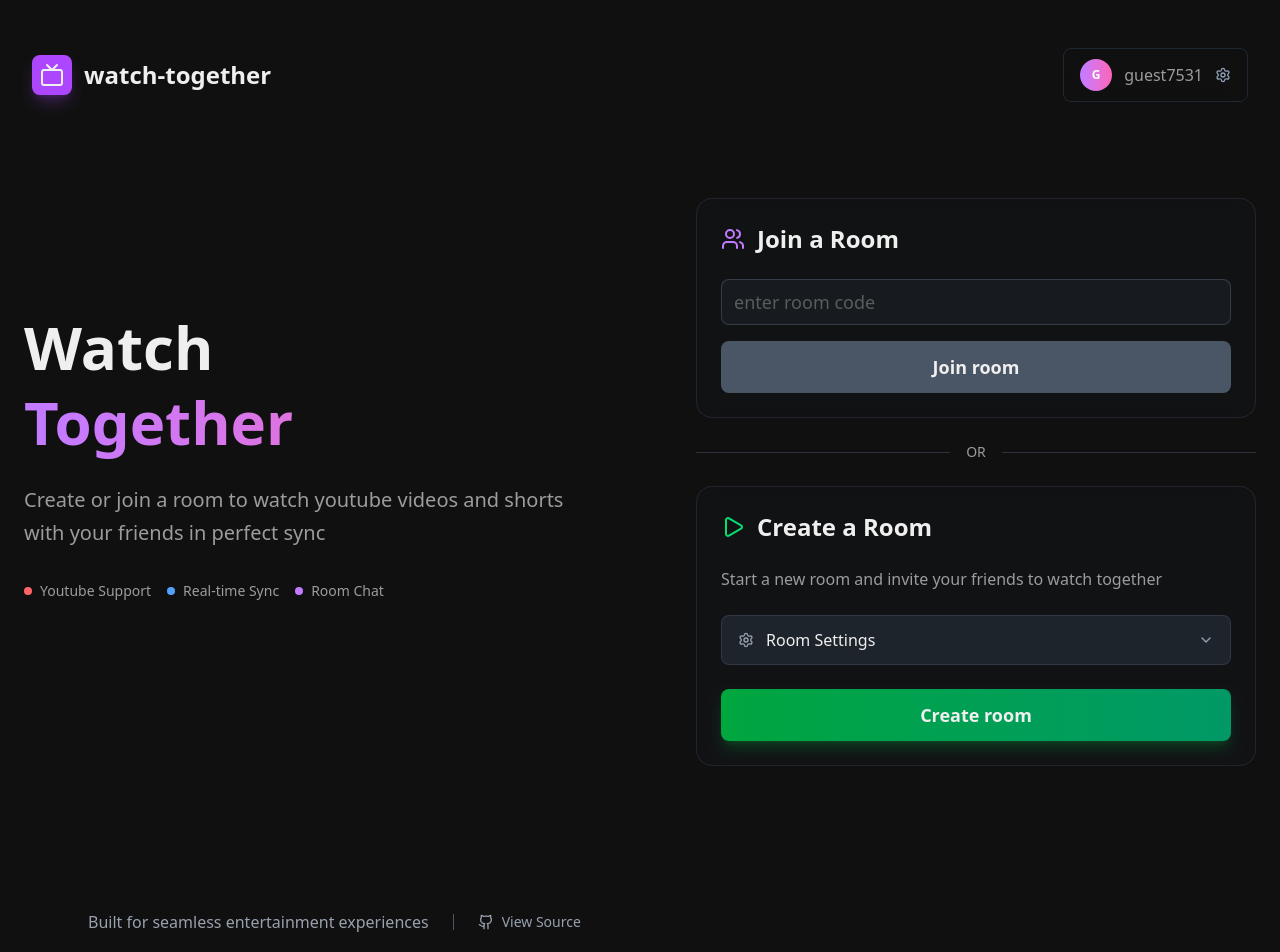
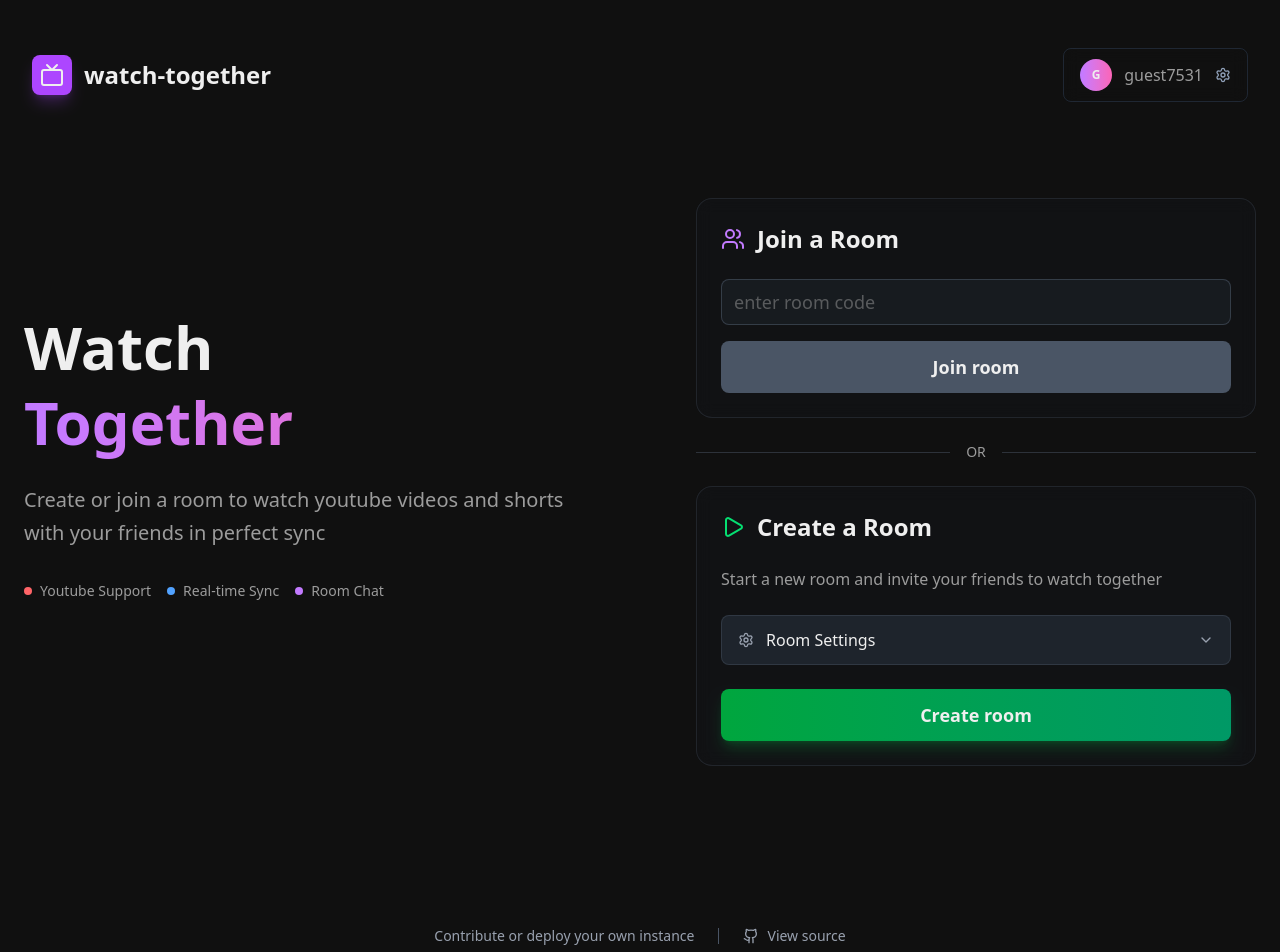
Before and after one commit to csehviktor/watch-together, a React (Vite) app in the folder ui/: page / in a window 1280 px wide. Shown: the top 952 px of the page. Built offline with nearby package versions, Linux system fonts and the light colour scheme.

Commit message:
fix tailwind

```diff
--- a/ui/src/components/Avatar.tsx
+++ b/ui/src/components/Avatar.tsx
@@ -12,7 +12,7 @@ export function Avatar({ client, width, height }: { client: WebsocketClient | nu
                 height: height * 4,
             }}
         >
-            { !client?.avatar && <span className="text-xs font-semibold text-white"> { client?.username.charAt(0).toUpperCase() }</span> }
+            { !client?.avatar && <span className="text-xs font-semibold text-secondary"> { client?.username.charAt(0).toUpperCase() }</span> }
         </div>
     )
 }
--- a/ui/src/components/RoomHeader.tsx
+++ b/ui/src/components/RoomHeader.tsx
@@ -53,7 +53,7 @@ export function RoomHeader({ code, connection }: { code: string, connection: Con
                 <div className="flex items-center space-x-3">
                     { /* back button */}
                     <button onClick={() => navigate("/")} className="p-2 hover:bg-gray-700/40 rounded-lg transition-colors">
-                        <ArrowLeft className="w-5 h-5 text-gray-400 hover:text-white" />
+                        <ArrowLeft className="w-5 h-5 text-gray-400 hover:text-secondary" />
                     </button>
 
                     { /* room code */}
@@ -61,7 +61,7 @@ export function RoomHeader({ code, connection }: { code: string, connection: Con
                     <div className="flex items-center space-x-2 bg-gray-800/20 rounded-lg px-3 py-1.5">
                         <span className="text-purple-400 font-mono text-sm">{code}</span>
                         <button onClick={copyRoomCode} className="p-1 hover:bg-gray-800/60 rounded transition-colors cursor-pointer">
-                            <Copy className="w-3 h-3 text-gray-400 hover:text-white" />
+                            <Copy className="w-3 h-3 text-gray-400 hover:text-secondary" />
                         </button>
                     </div>
                 </div>
--- a/ui/src/index.css
+++ b/ui/src/index.css
@@ -11,13 +11,13 @@ body {
 }
 
 ::-webkit-scrollbar {
-    @apply w-1
+    @apply w-1;
 }
 
 ::-webkit-scrollbar-track {
-    @apply bg-transparent
+    @apply bg-transparent;
 }
 
 ::-webkit-scrollbar-thumb {
-    @apply bg-primary/20 rounded-md
+    @apply bg-primary/20 rounded-md;
 }
--- a/ui/src/pages/home.tsx
+++ b/ui/src/pages/home.tsx
@@ -211,7 +211,7 @@ export default function HomePage() {
                                                 />
                                                 <div className="flex items-center space-x-2 bg-gray-600/60 rounded-lg px-3 py-1.5 ">
                                                     <Users className="w-4 h-4 text-purple-400" />
-                                                    <span className="text-white font-medium">{roomSettings.max_clients}</span>
+                                                    <span className="text-secondary font-medium">{roomSettings.max_clients}</span>
                                                 </div>
                                             </div>
                                             <p className="text-xs text-gray-400 mt-2">Set the maximum number of people who can join your room (2-20)</p>
@@ -225,7 +225,7 @@ export default function HomePage() {
                                                 <div className="flex-1">
                                                     <div className="flex items-center space-x-3 mr-4">
                                                         <Play className="w-4 h-4 text-green-400" />
-                                                        <span className="text-white font-medium word-wrap">Only admin can play video</span>
+                                                        <span className="text-secondary font-medium word-wrap">Only admin can play video</span>
                                                     </div>
                                                     <p className="text-xs text-secondary/70 mt-5">
                                                         When enabled, only the room creator can control video playback
@@ -255,20 +255,15 @@ export default function HomePage() {
                 </div>
             </main>
 
-            <footer className="px-6 py-8 mt-16 max-w-6xl mx-auto">
-                <div className="flex items-center space-x-6">
-                    <p className="text-gray-400 text-center">Built for seamless entertainment experiences</p>
+            <footer className="px-6 py-8 mt-20 max-w-6xl mx-auto">
+                <div className="flex justify-center items-center space-x-6 text-sm">
+                    <p className="text-gray-400 text-center">Contribute or deploy your own instance</p>
                     <div className="w-px h-4 bg-gray-600"></div>
-                        <a
-                            href="https://github.com/csehviktor/watch-together"
-                            target="_blank"
-                            rel="noopener noreferrer"
-                            className="flex items-center space-x-2 text-gray-400 hover:text-white transition-colors group"
-                        >
-                            <Github className="w-4 h-4 group-hover:scale-110 transition-transform" />
-                            <span className="text-sm font-medium">View Source</span>
-                        </a>
-                    </div>
+                    <a href="https://github.com/csehviktor/watch-together" target="_blank" rel="noopener noreferrer" className="flex items-center space-x-2 text-gray-400 hover:text-secondary transition-colors group">
+                        <Github className="w-4 h-4 group-hover:scale-110 transition-transform" />
+                        <span className="font-medium">View source</span>
+                    </a>
+                </div>
             </footer>
 
             {/* when user clicks outside user menu */}
```
